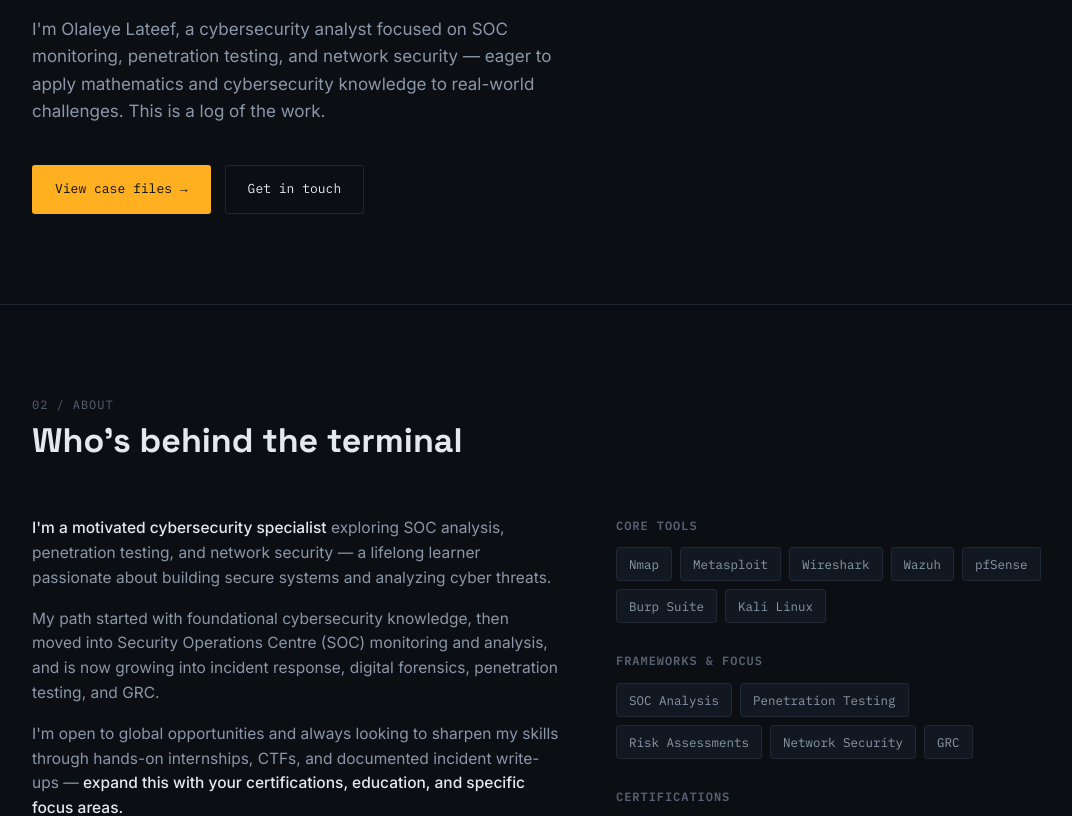
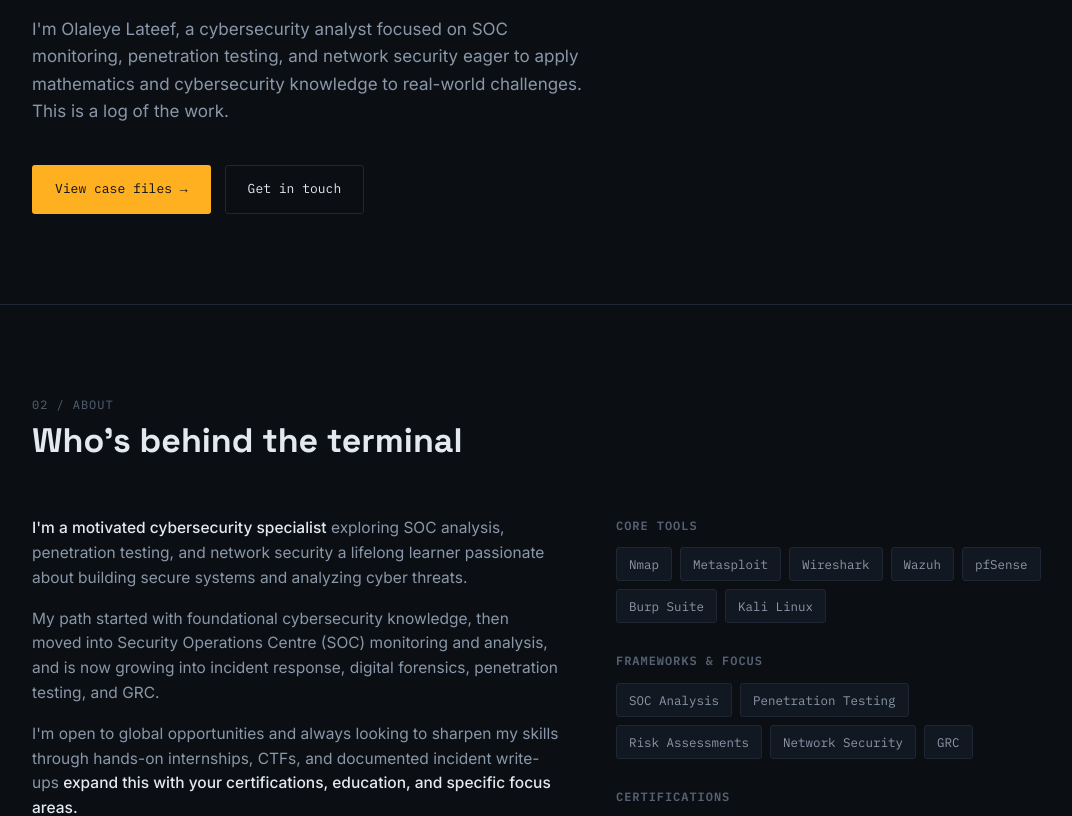
Before and after one commit to Lafrosh73/lafrosh73.github.io, a plain HTML site: page index.html in a window 1280 px wide. Shown: the part 483-1299 px from the top of the page, without its empty margins (100-1172 px from the left). Drawn offline with Linux system fonts and the light colour scheme.

Commit message:
2nd update

```diff
--- a/index.html
+++ b/index.html
@@ -522,7 +522,7 @@
         <span class="prompt">lateef@portfolio</span>:~$ <span id="typedText"></span><span class="cursor"></span>
       </div>
       <h1>Defending networks.<br>Investigating <span class="accent">threats</span>.<br>Closing the loop.</h1>
-      <p class="lead">I'm Olaleye Lateef, a cybersecurity analyst focused on SOC monitoring, penetration testing, and network security — eager to apply mathematics and cybersecurity knowledge to real-world challenges. This is a log of the work.</p>
+      <p class="lead">I'm Olaleye Lateef, a cybersecurity analyst focused on SOC monitoring, penetration testing, and network security eager to apply mathematics and cybersecurity knowledge to real-world challenges. This is a log of the work.</p>
       <div class="hero-actions">
         <a href="#work" class="btn btn-primary">View case files →</a>
         <a href="#contact" class="btn btn-ghost">Get in touch</a>
@@ -541,9 +541,9 @@
       </div>
       <div class="about-grid">
         <div>
-          <p><strong>I'm a motivated cybersecurity specialist</strong> exploring SOC analysis, penetration testing, and network security — a lifelong learner passionate about building secure systems and analyzing cyber threats.</p>
+          <p><strong>I'm a motivated cybersecurity specialist</strong> exploring SOC analysis, penetration testing, and network security a lifelong learner passionate about building secure systems and analyzing cyber threats.</p>
           <p>My path started with foundational cybersecurity knowledge, then moved into Security Operations Centre (SOC) monitoring and analysis, and is now growing into incident response, digital forensics, penetration testing, and GRC.</p>
-          <p>I'm open to global opportunities and always looking to sharpen my skills through hands-on internships, CTFs, and documented incident write-ups — <strong>expand this with your certifications, education, and specific focus areas.</strong></p>
+          <p>I'm open to global opportunities and always looking to sharpen my skills through hands-on internships, CTFs, and documented incident write-ups  <strong>expand this with your certifications, education, and specific focus areas.</strong></p>
         </div>
         <div>
           <div class="skill-block">
@@ -683,7 +683,7 @@
             <textarea id="message" name="message" rows="4" required></textarea>
           </div>
           <button type="submit" class="btn btn-primary" style="justify-content:center;">Send message →</button>
-          <div class="form-note">This form opens your email client. Swap in Formspree or a backend to collect submissions directly — see notes at the bottom of the HTML file.</div>
+          <div class="form-note">This form opens your email client. Swap in Formspree or a backend to collect submissions directly see notes at the bottom of the HTML file.</div>
         </form>
       </div>
     </div>
```
